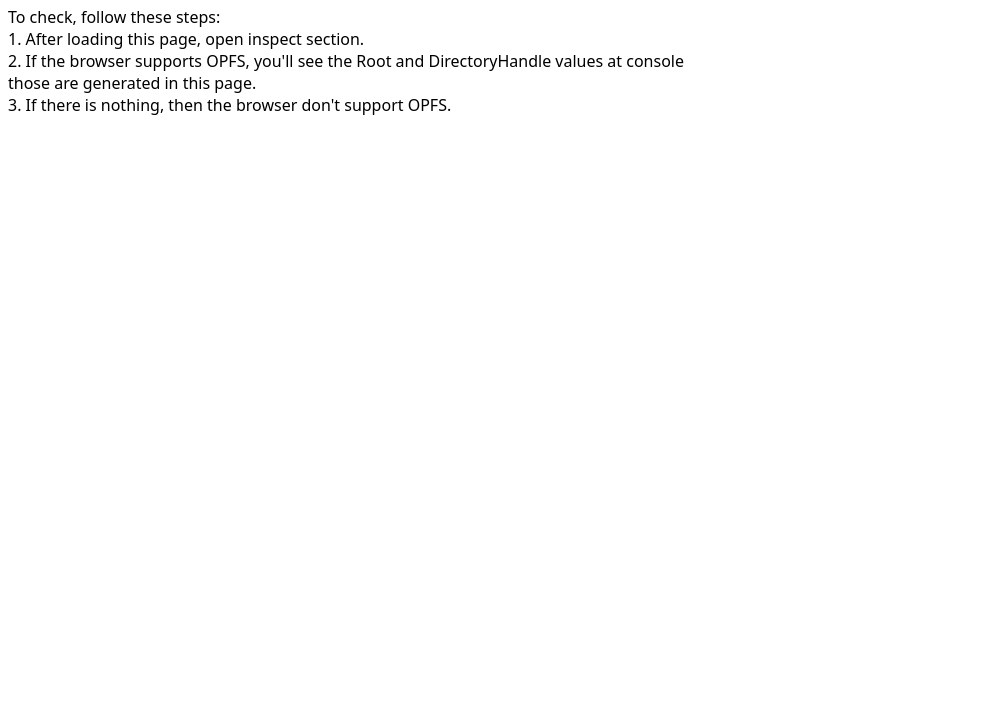
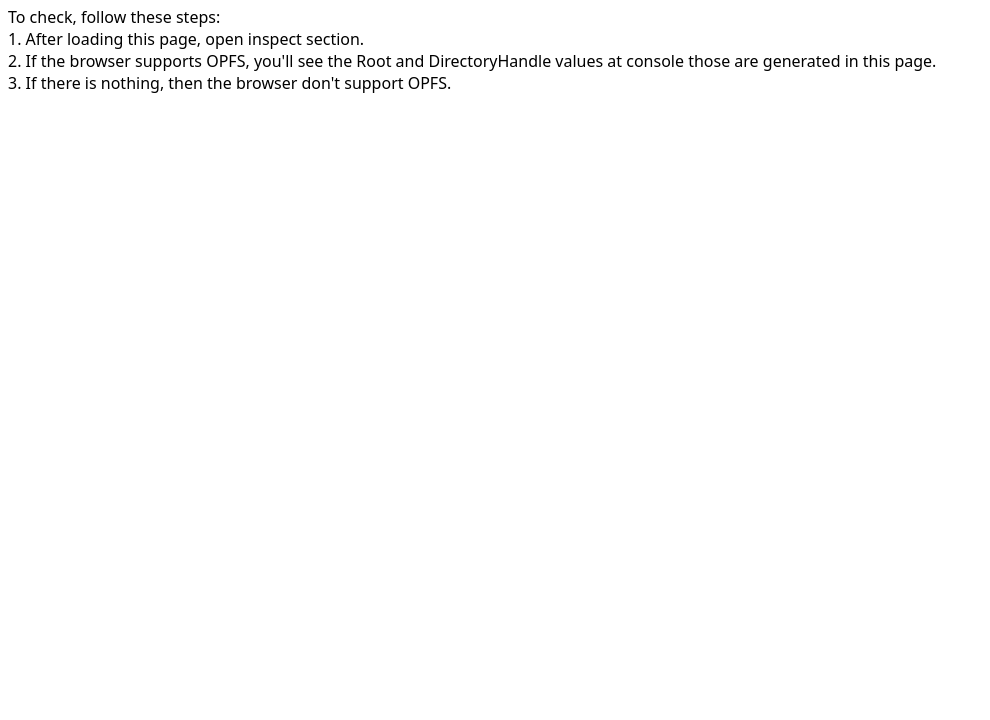
Before and after one commit to srbd5715/srbd5715.github.io, a plain HTML site: page opfs.html in a window 1280 px wide. Shown: the part 80-800 px from the top of the page, without its empty margins (0-990 px from the left). Drawn offline with Linux system fonts and the light colour scheme.

Commit message:
Update opfs.html

```diff
--- a/opfs.html
+++ b/opfs.html
@@ -15,7 +15,7 @@
     <p>
       To check, follow these steps:<br>
         1. After loading this page, open inspect section.<br>
-        2. If the browser supports OPFS, you'll see the Root and DirectoryHandle values at console <br> those are generated in this page.<br>
+        2. If the browser supports OPFS, you'll see the Root and DirectoryHandle values at console those are generated in this page.<br>
         3. If there is nothing, then the browser don't support OPFS.
     </p>
     <script>
```
